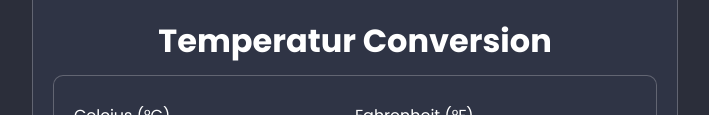
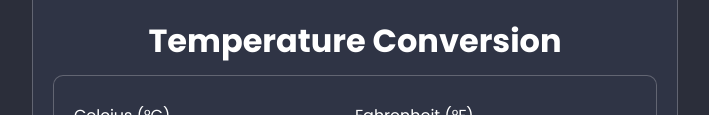
Before and after one commit to Juventino010701/Conversion_Project, a plain HTML site: page index.html in a window 1280 px wide. Shown: the part 341-456 px from the top of the page, without its empty margins (285-994 px from the left). Drawn offline with Linux system fonts and the light colour scheme.

Commit message:
update Tittle

```diff
--- a/index.html
+++ b/index.html
@@ -13,7 +13,7 @@
           <img src="https://asset.brandfetch.io/idOlCxDOEn/idHcqQTYKQ.svg">
       </div>
     <header class="title">
-      <h1>Temperatur Conversion</h1>
+      <h1>Temperature Conversion</h1>
     </header>
     <main class="container">
       <!-- ADD NILAI SUHU -->
```
